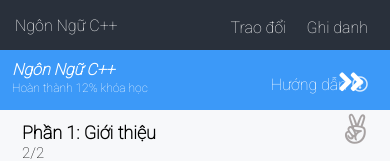
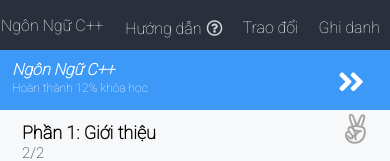
Before and after one commit to LamHueTrung/LHT-CPP-2-1, a plain HTML site: page index.html in a window 390 px wide. Shown: the top 161 px of the page. Drawn offline with Linux system fonts and the light colour scheme.

Commit message:
Update responsive.css

```diff
--- a/asset/css/responsive.css
+++ b/asset/css/responsive.css
@@ -10,10 +10,10 @@
     }
     .ten_khoa_hoc {
         width: 162px;
-        margin-left: 15px;
+        margin-left: 1px;
     }
     .nav-list {
-        margin-right: 12px;
+        margin-right: 0
     }
     .content  {
         display: block;
```
